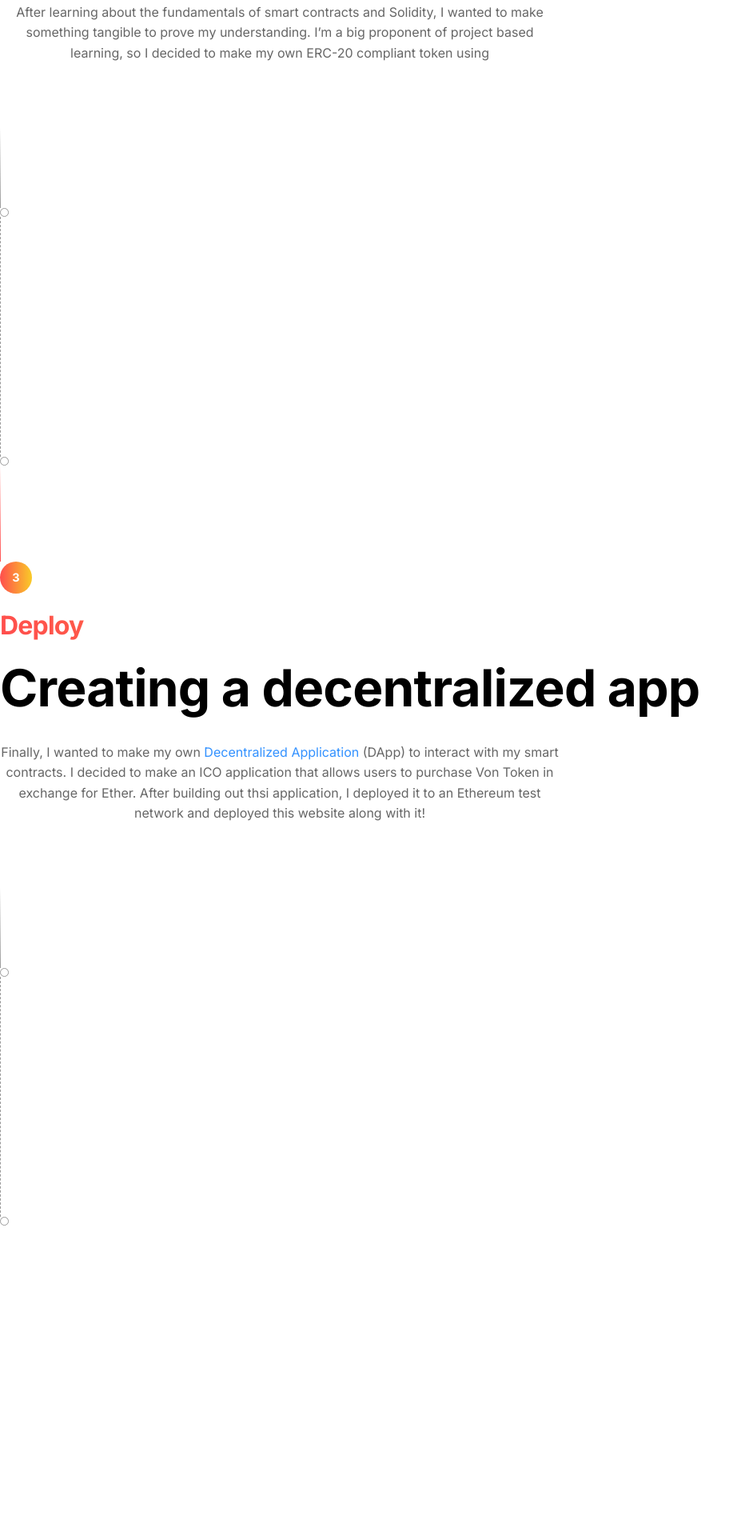
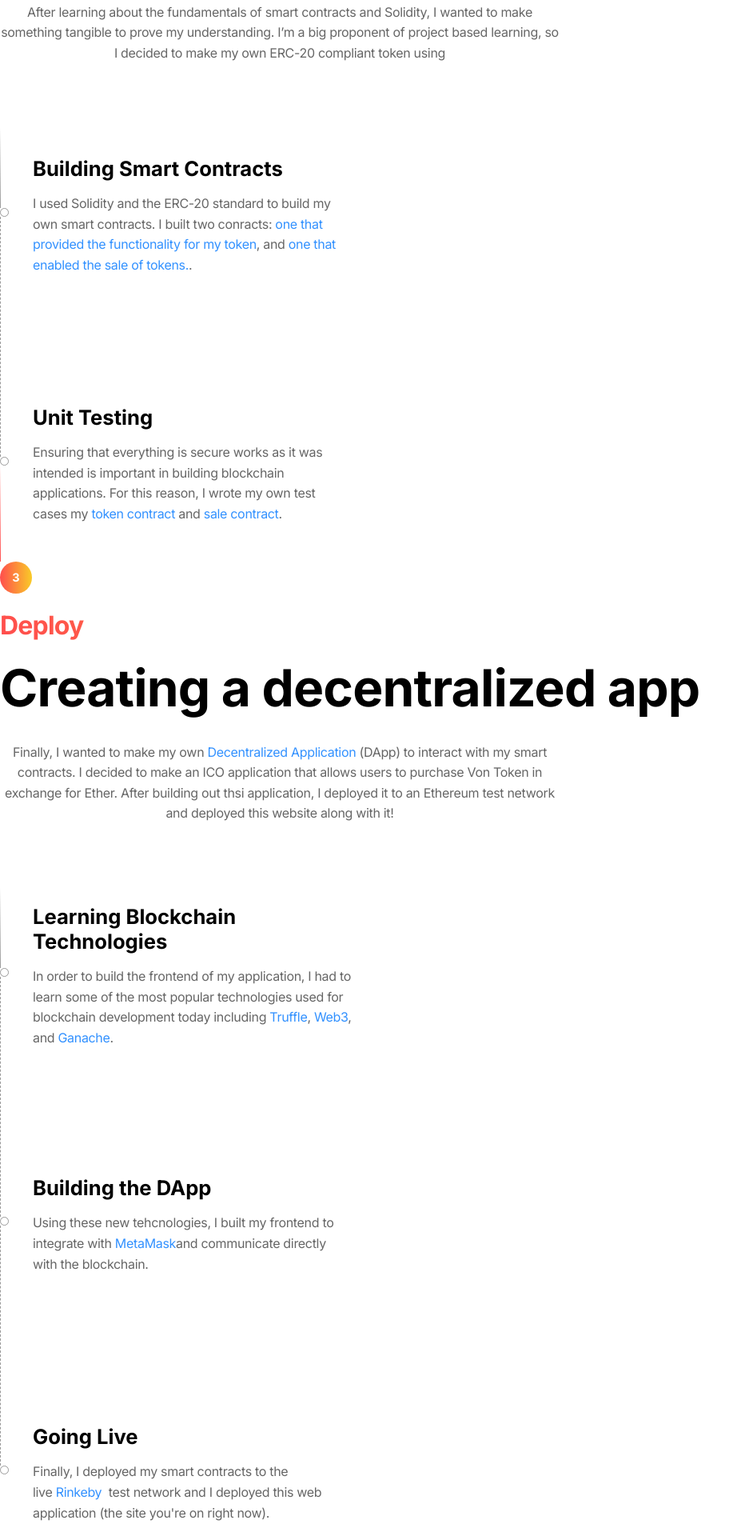
Before and after one commit to adam-maj/erc20-token, a Next.js app: page /About in a window 1280 px wide. Shown: the part 1734-3654 px from the top of the page at 80% size, without its empty margins (0-937 px from the left). Before the commit the page ends 3266 px from the top, so only its background shows below. Built offline with nearby package versions, Linux system fonts and the light colour scheme.

Commit message:
Add about page text

```diff
--- a/components/Build.jsx
+++ b/components/Build.jsx
@@ -1,4 +1,5 @@
-import { Text, Link } from '../styles/Styles'
+import { Heading, Paragraph, Left, Right } from './Layout'
+import { Link, Image } from '../styles/Styles'
 import Bubble from './Bubble'
 import Header from './Header'
 import Timeline from './Timeline'
@@ -9,11 +10,7 @@ export default function Build() {
       <Bubble color="purple">2</Bubble>
       <Header color="purple-gradient" section="Build" heading="Building my own token" />
 
-      <Text
-        color="gray"
-        fw="400"
-        fs="1rem"
-        lh="1.6rem"
+      <Paragraph
         maxWidth="700px"
         textAlign="center"
         mb="80px"
@@ -21,10 +18,43 @@ export default function Build() {
         After learning about the fundamentals of smart contracts and Solidity,
         I wanted to make something tangible to prove my understanding.
         I’m a big proponent of project based learning, so I decided to make my own ERC-20 compliant token using
-      </Text>
+      </Paragraph>
 
-      <Timeline top />
-      <Timeline />
+      <Timeline top>
+        <Left>
+
+        </Left>
+
+        <Right>
+          <Heading>Building Smart Contracts</Heading>
+          <Paragraph>
+            I used Solidity and the ERC-20 standard to build my own smart contracts.
+            I built two conracts:&nbsp;
+            <Link href="https://github.com/adam-maj/erc20-token/blob/main/contracts/VonToken.sol" target="_blank">
+              one that provided the functionality for my token
+            </Link>, and&nbsp;
+            <Link href="https://github.com/adam-maj/erc20-token/blob/main/contracts/VonTokenSale.sol" target="_blank">
+              one that enabled the sale of tokens.
+            </Link>.
+          </Paragraph>
+        </Right>
+      </Timeline>
+
+      <Timeline>
+        <Left>
+
+        </Left>
+
+        <Right>
+          <Heading>Unit Testing</Heading>
+          <Paragraph>
+            Ensuring that everything is secure works as it was intended is important in building blockchain applications.
+            For this reason, I wrote my own test cases my&nbsp;
+            <Link href="https://github.com/adam-maj/erc20-token/blob/main/test/VonToken.test.js" target="_blank">token contract</Link>&nbsp;and&nbsp;
+            <Link href="https://github.com/adam-maj/erc20-token/blob/main/test/VonTokenSale.test.js" target="_blank">sale contract</Link>.
+          </Paragraph>
+        </Right>
+      </Timeline>
     </>
   )
 }
--- a/components/Deploy.jsx
+++ b/components/Deploy.jsx
@@ -1,4 +1,5 @@
-import { Text, Link } from '../styles/Styles'
+import { Paragraph, Heading, Left, Right } from './Layout'
+import { Link, Image } from '../styles/Styles'
 import Bubble from './Bubble'
 import Header from './Header'
 import Timeline from './Timeline'
@@ -9,11 +10,7 @@ export default function Deploy() {
       <Bubble color="orange">3</Bubble>
       <Header color="orange-gradient" section="Deploy" heading="Creating a decentralized app" />
 
-      <Text
-        color="gray"
-        fw="400"
-        fs="1rem"
-        lh="1.6rem"
+      <Paragraph
         maxWidth="700px"
         textAlign="center"
         mb="80px"
@@ -26,10 +23,54 @@ export default function Deploy() {
         I decided to make an ICO application that allows users to purchase Von Token
         in exchange for Ether. After building out thsi application, I deployed it
         to an Ethereum test network and deployed this website along with it!
-      </Text>
+      </Paragraph>
 
-      <Timeline top/>
-      <Timeline />
+      <Timeline top>
+        <Left>
+
+        </Left>
+
+        <Right>
+          <Heading>Learning Blockchain Technologies</Heading>
+          <Paragraph>
+            In order to build the frontend of my application,
+            I had to learn some of the most popular technologies used for blockchain development today including&nbsp;
+            <Link href="https://www.trufflesuite.com/truffle" target="_blank">Truffle</Link>,&nbsp;
+            <Link href="https://github.com/ChainSafe/web3.js" target="_blank">Web3</Link>, and&nbsp;
+            <Link href="https://www.trufflesuite.com/ganache" target="_blank">Ganache</Link>.
+          </Paragraph>
+        </Right>
+      </Timeline>
+
+      <Timeline>
+        <Left>
+
+        </Left>
+
+        <Right>
+          <Heading>Building the DApp</Heading>
+          <Paragraph>
+            Using these new tehcnologies, I built my frontend to integrate with&nbsp;
+            <Link href="https://metamask.io/" target="_blank">MetaMask</Link>
+            and communicate directly with the blockchain.
+          </Paragraph>
+        </Right>
+      </Timeline>
+
+      <Timeline>
+        <Left>
+
+        </Left>
+
+        <Right>
+          <Heading>Going Live</Heading>
+          <Paragraph>
+            Finally, I deployed my smart contracts to the live&nbsp;
+            <Link href="https://www.rinkeby.io/#stats" target="_blank">Rinkeby</Link>&nbsp;
+            test network and I deployed this web application (the site you're on right now).
+          </Paragraph>
+        </Right>
+      </Timeline>
     </>
   )
 }
--- a/components/Layout.jsx
+++ b/components/Layout.jsx
@@ -1,4 +1,13 @@
 import { Flex, Text } from '../styles/Styles'
+import styled from 'styled-components'
+
+export const Heading = styled(Text)`
+  font-size: 1.6rem;
+  font-weight: bold;
+  color: black;
+  width: 400px;
+  margin-bottom: 0px;
+`
 
 export function Paragraph({ children, ...props }) {
   return (
--- a/components/Learn.jsx
+++ b/components/Learn.jsx
@@ -1,16 +1,8 @@
-import { Paragraph, Left, Right } from './Layout'
-import { Text, Link, Image } from '../styles/Styles'
-import styled from 'styled-components'
+import { Heading, Paragraph, Left, Right } from './Layout'
+import { Link, Image } from '../styles/Styles'
 import Bubble from './Bubble'
 import Header from './Header'
 import Timeline from './Timeline'
-
-const Heading = styled(Text)`
-  font-size: 1.6rem;
-  font-weight: bold;
-  color: black;
-  width: 400px;
-`
 
 export default function Learn() {
   return (
@@ -39,7 +31,7 @@ export default function Learn() {
         </Left>
 
         <Right>
-          <Heading mb="0px">Blockchain Algorithms</Heading>
+          <Heading>Blockchain Algorithms</Heading>
           <Paragraph>
             I looked into blockchains at an algorithmic level to ensure that
             I had a strong understanding of the fundamentals.
@@ -49,7 +41,7 @@ export default function Learn() {
 
       <Timeline>
         <Right>
-          <Heading mb="0px">Smart Contracts</Heading>
+          <Heading>Smart Contracts</Heading>
           <Paragraph>
             Next, I learned the Turing complete blockchain language&nbsp;
             <Link href="https://soliditylang.org/" target="blank_">Solidity</Link>
--- a/pages/index.jsx
+++ b/pages/index.jsx
@@ -1,5 +1,5 @@
 import { useState } from 'react'
-import { Section, Heading, Button, Flex } from '../styles/Styles'
+import { Section, Heading, Button, Flex, Link } from '../styles/Styles'
 import About from './About'
 import Token from './Token'
 import styled, { css } from 'styled-components'
@@ -25,6 +25,7 @@ export default function index() {
 
   return (
     <Section direction="column" justify="flex-start" height="auto">
+      <Link href="https://www.youtube.com/watch?v=hzt31eJTGxo" target="_blank">
         <Heading
           fs="4rem"
           ls="-0.05em"
@@ -32,6 +33,7 @@ export default function index() {
         >
           Von Token
         </Heading>
+      </Link>
 
       <Flex mb="20px">
         <Option
```
Lines whose indentation alone changed are shown as unchanged.
